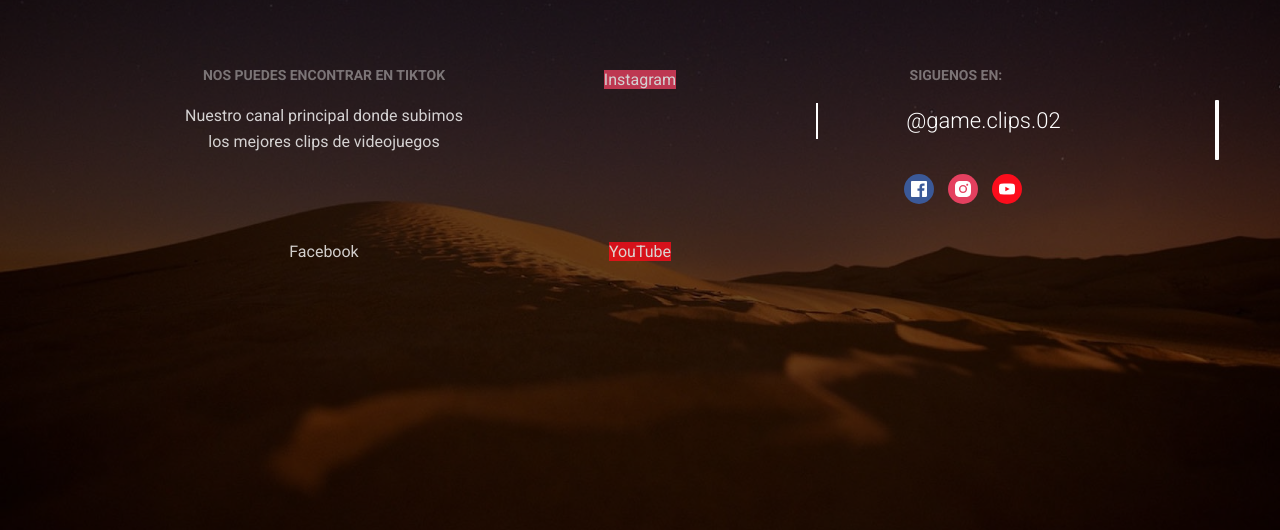
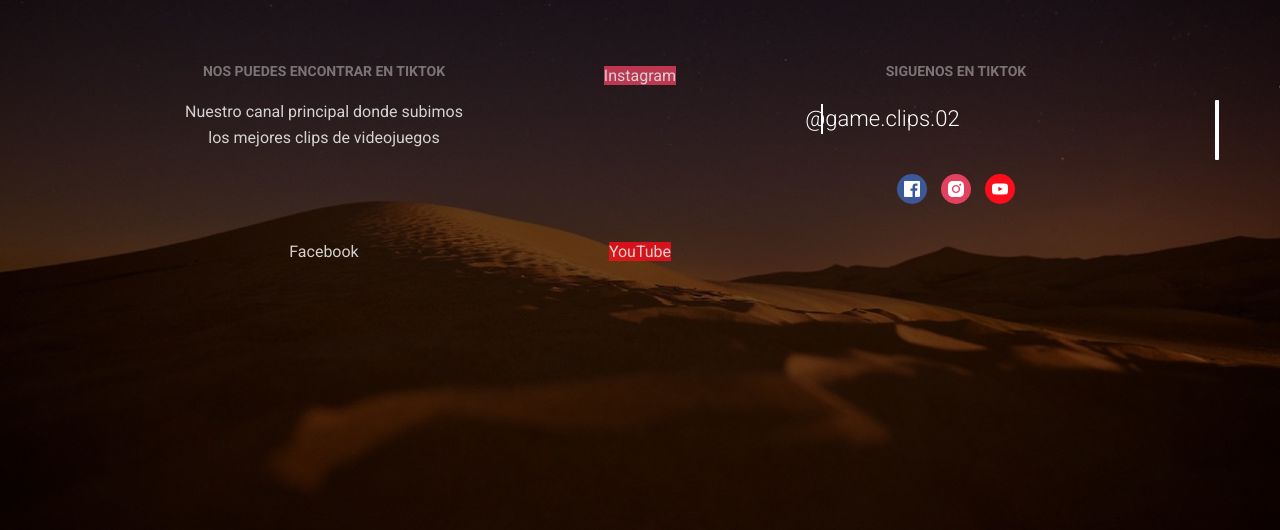
Before and after one commit to NajeraNet/gameclips, a plain HTML site: page index.html in a window 1280 px wide. Shown: the part 270-800 px from the top of the page. Drawn offline with nearby package versions, Linux system fonts and the light colour scheme; a script that the page names is missing.

Commit message:
Update index.html EN BRANCH PAGINA

```diff
--- a/index.html
+++ b/index.html
@@ -381,13 +381,15 @@
 
             <li class="col-4-12 ae-5">
               <div class="fix-3-12 equalElement">
-                <h6 class="uppercase opacity-4 margin-top-3 margin-bottom-2">Siguenos en: </h6>
+                <h6 class="uppercase opacity-4 margin-top-3 margin-bottom-2">Siguenos en TikTok </h6>
                 <ul class="social-circles">
-                  <blockquote class="tiktok-embed" cite="https://www.tiktok.com/@game.clips.02" data-unique-id="game.clips.02" data-embed-type="creator" style="max-width: 780px; min-width: 288px;" > <section> <a target="_blank" href="https://www.tiktok.com/@game.clips.02?refer=creator_embed">@game.clips.02</a> </section> </blockquote> <script async src="https://www.tiktok.com/embed.js"></script>
-                  <li></li>
+                  <li>
+			  <blockquote class="tiktok-embed" cite="https://www.tiktok.com/@game.clips.02" data-unique-id="game.clips.02" data-embed-type="creator" style="max-width: 780px; min-width: 288px;" > <section> <a target="_blank" href="https://www.tiktok.com/@game.clips.02?refer=creator_embed">@game.clips.02</a> </section> </blockquote> <script async src="https://www.tiktok.com/embed.js"></script>
+		  </li>
                   <li><a class="social-facebook" href="#"><svg><use xmlns:xlink="http://www.w3.org/1999/xlink" xlink:href="#facebook"></use></svg></a></li>
                   <li><a class="social-instagram" href="#"><svg><use xmlns:xlink="http://www.w3.org/1999/xlink" xlink:href="#instagram"></use></svg></a></li>
                   <li><a class="social-youtube" href="#"><svg><use xmlns:xlink="http://www.w3.org/1999/xlink" xlink:href="#youtube"></use></svg></a></li>
+
                 </ul>
               </div>
             </li>
```
